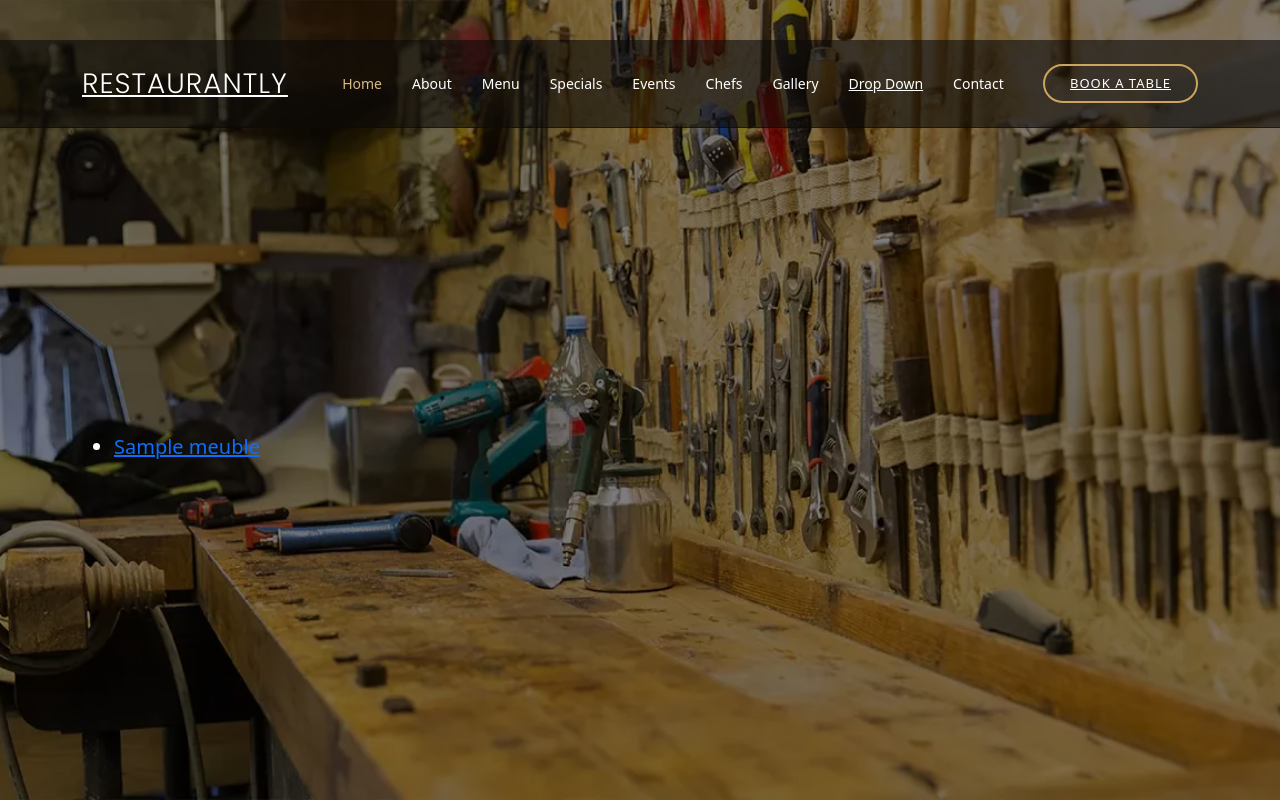
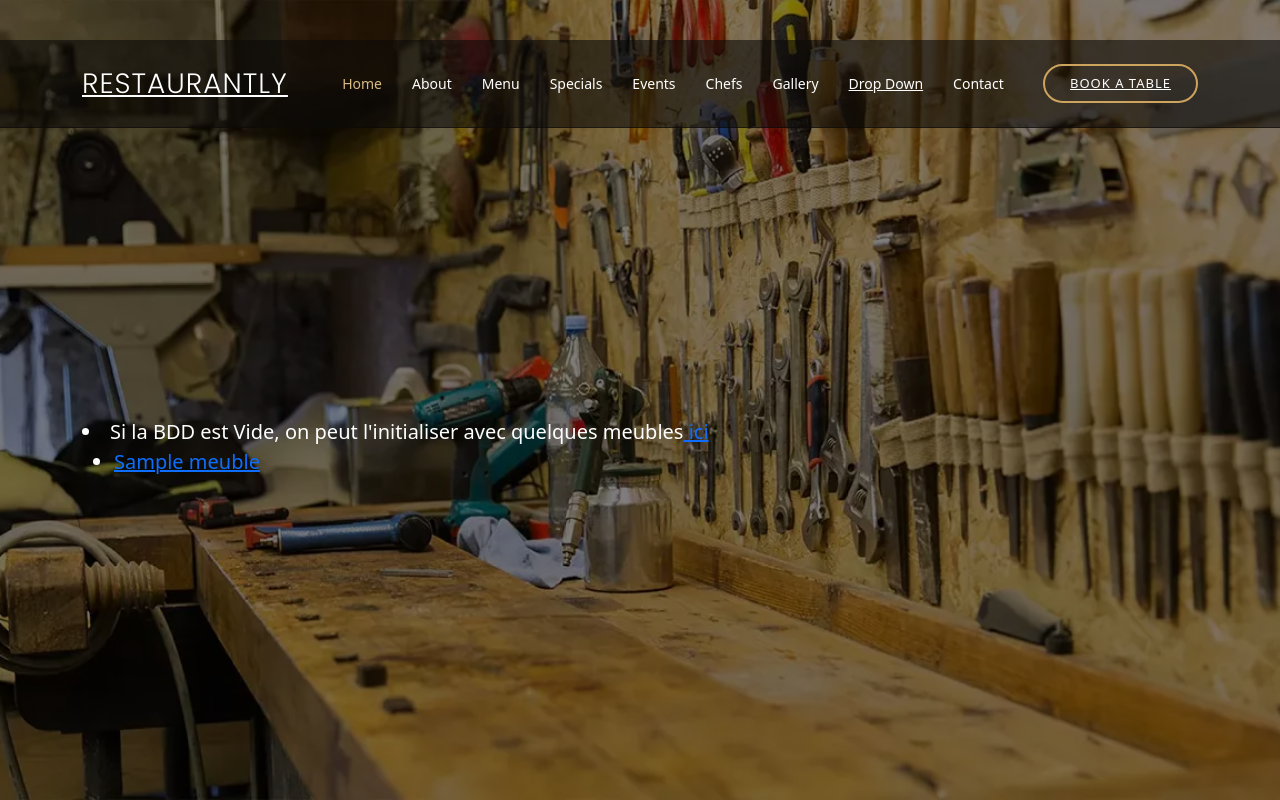
Before and after one commit to Louiks28/django, a Django app: template django_mado/src/meubleApp/templates/meubleApp/madoList.html in a window 1280 px wide. Run offline with Django 4.2, Linux system fonts and the light colour scheme; the template is opened without the code that fills it: values that come from a table or form of the project are taken from there, others are empty; tables that the repository leaves empty hold one stand-in row (values such as "Sample post"); parts of the project's set-up code (start-up, migrations or seed data) failed here and were passed over; some libraries are stand-ins or nearby versions; some web fonts are replaced.

Commit message:
mini modifs

```diff
--- a/django_mado/src/meubleApp/templates/meubleApp/madoList.html
+++ b/django_mado/src/meubleApp/templates/meubleApp/madoList.html
@@ -74,6 +74,7 @@
       <div class="row">
         <div class="col-lg-8">
             <!-- Affichage de la liste -->
+             <li> Si la BDD est Vide, on peut l'initialiser avec quelques meubles<a href="{% url 'dbVide' %}"> ici </a></li>
             <ul>
                 {% for m in meubles %}
                     <li> <a href="{% url 'show' m.id %}">{{ m.titre }} </a></li>
--- a/django_mado/src/meubleApp/templates/meubleApp/show.html
+++ b/django_mado/src/meubleApp/templates/meubleApp/show.html
@@ -8,6 +8,7 @@
 <body>
     <h1> {{ meuble.titre }} </h1>
     <p> Prix : {{ meuble.prix }} </p>
+    <p> Créateur : {{ meuble.auteur.nom }} </p>
 
     <p><a href="{% url 'liste_meuble' %}">&laquo; Revenir à la liste de meubles </a></p>
 
```
